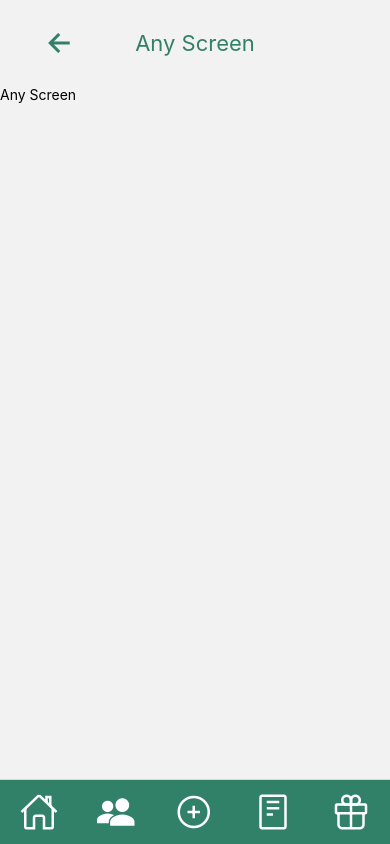
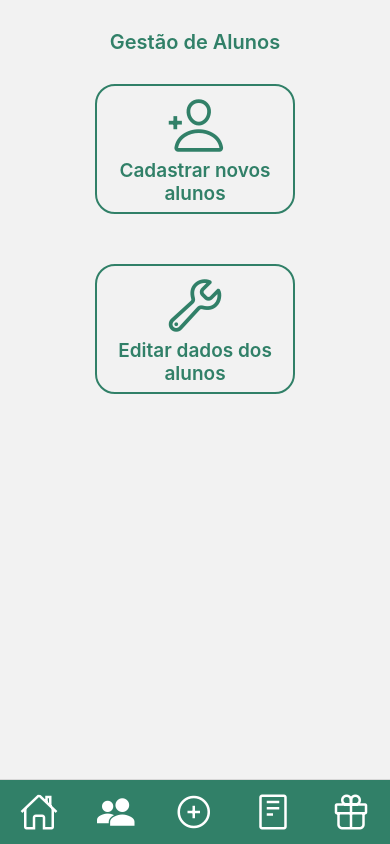
Before and after one commit to CoordLabdess/recicla-cabrobo-frontend, a React Native app: screen /RootAlunos in a window 390 px wide. Built offline with nearby package versions, Linux system fonts and the light colour scheme.

Commit message:
Tela inicial de gestão de alunos feita

```diff
--- /dev/null
+++ b/src/routers/school/ManageStudentRouter.tsx
@@ -0,0 +1,16 @@
+import { createNativeStackNavigator } from '@react-navigation/native-stack'
+import { ManageStudentsScreen } from '../../screens/school/students/ManageStudentsScreen'
+
+const Stack = createNativeStackNavigator()
+
+export function ManageStudentsRouter() {
+	return (
+		<Stack.Navigator
+			screenOptions={{
+				headerShown: false,
+			}}
+		>
+			<Stack.Screen name='ManageStudents' component={ManageStudentsScreen} />
+		</Stack.Navigator>
+	)
+}
--- a/src/routers/school/SchoolRootBottomTabNavigator.tsx
+++ b/src/routers/school/SchoolRootBottomTabNavigator.tsx
@@ -6,6 +6,7 @@ import { Ionicons } from '@expo/vector-icons'
 import { COLORS } from '../../constants/colors'
 import { NewDeliveryScreen } from '../../screens/school/delivery/NewDeliveryScreen'
 import { DeliveryStackRouter } from './DeliveryRouter'
+import { ManageStudentsRouter } from './ManageStudentRouter'
 
 const BottomTab = createBottomTabNavigator()
 
@@ -41,7 +42,7 @@ export function SchoolRootBottomTabNavigator() {
 			/>
 			<BottomTab.Screen
 				name='RootAlunos'
-				component={AnyScreen}
+				component={ManageStudentsRouter}
 				options={{
 					tabBarLabel: () => null,
 					tabBarIcon: tabInfo => {
--- /dev/null
+++ b/src/screens/school/students/ManageStudentsScreen.tsx
@@ -0,0 +1,66 @@
+import { SafeAreaView } from 'react-native-safe-area-context'
+import { View, Text, StyleSheet, ScrollView, Pressable } from 'react-native'
+import { SimplePageHeader } from '../../../components/ui/SimplePageHeader'
+import { COLORS } from '../../../constants/colors'
+import { Ionicons } from '@expo/vector-icons'
+
+export function ManageStudentsScreen() {
+	return (
+		<SafeAreaView>
+			<ScrollView
+				keyboardShouldPersistTaps='always'
+				contentContainerStyle={{
+					flexGrow: 1,
+					justifyContent: 'flex-start',
+					paddingHorizontal: '5%',
+					alignItems: 'center',
+				}}
+				alwaysBounceVertical={false}
+				showsVerticalScrollIndicator={false}
+			>
+				<SimplePageHeader title='Gestão de Alunos' dontShowGoBack textStyle={styles.title} />
+				<View style={styles.outterContainer}>
+					<Pressable android_ripple={{ color: '#ccc' }} style={styles.innerContainer}>
+						<Ionicons name='person-add-outline' size={60} color={COLORS.primary500} />
+						<Text style={styles.cardTitle}>Cadastrar novos alunos</Text>
+					</Pressable>
+				</View>
+				<View style={styles.outterContainer}>
+					<Pressable android_ripple={{ color: '#ccc' }} style={styles.innerContainer}>
+						<Ionicons name='build-outline' size={60} color={COLORS.primary500} />
+						<Text style={styles.cardTitle}>Editar dados dos alunos</Text>
+					</Pressable>
+				</View>
+			</ScrollView>
+		</SafeAreaView>
+	)
+}
+
+const styles = StyleSheet.create({
+	outterContainer: {
+		borderWidth: 2,
+		borderRadius: 20,
+		marginBottom: 50,
+		height: 130,
+		width: 200,
+		overflow: 'hidden',
+		borderColor: COLORS.primary500,
+	},
+	innerContainer: {
+		flex: 1,
+		alignItems: 'center',
+		justifyContent: 'center',
+		paddingHorizontal: 10,
+	},
+	title: {
+		fontSize: 20,
+		color: COLORS.primary500,
+		fontWeight: '600',
+	},
+	cardTitle: {
+		fontSize: 19,
+		fontWeight: '600',
+		color: COLORS.primary500,
+		textAlign: 'center',
+	},
+})
```
